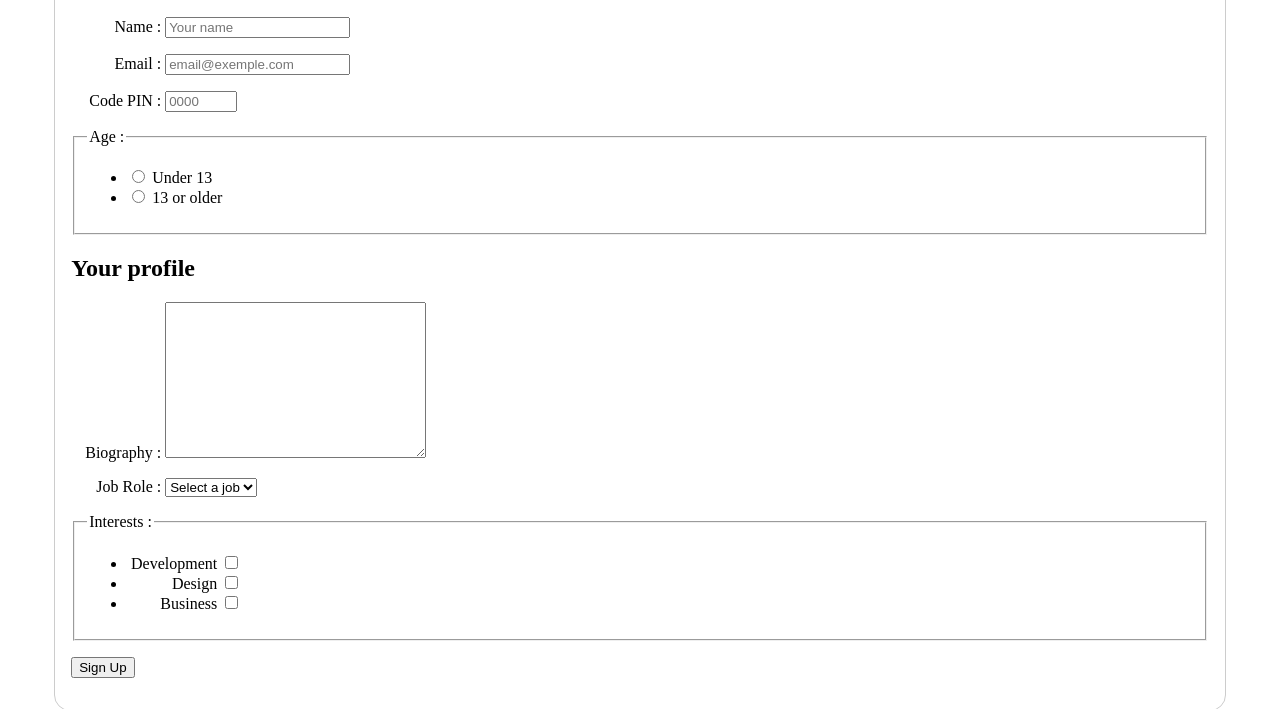
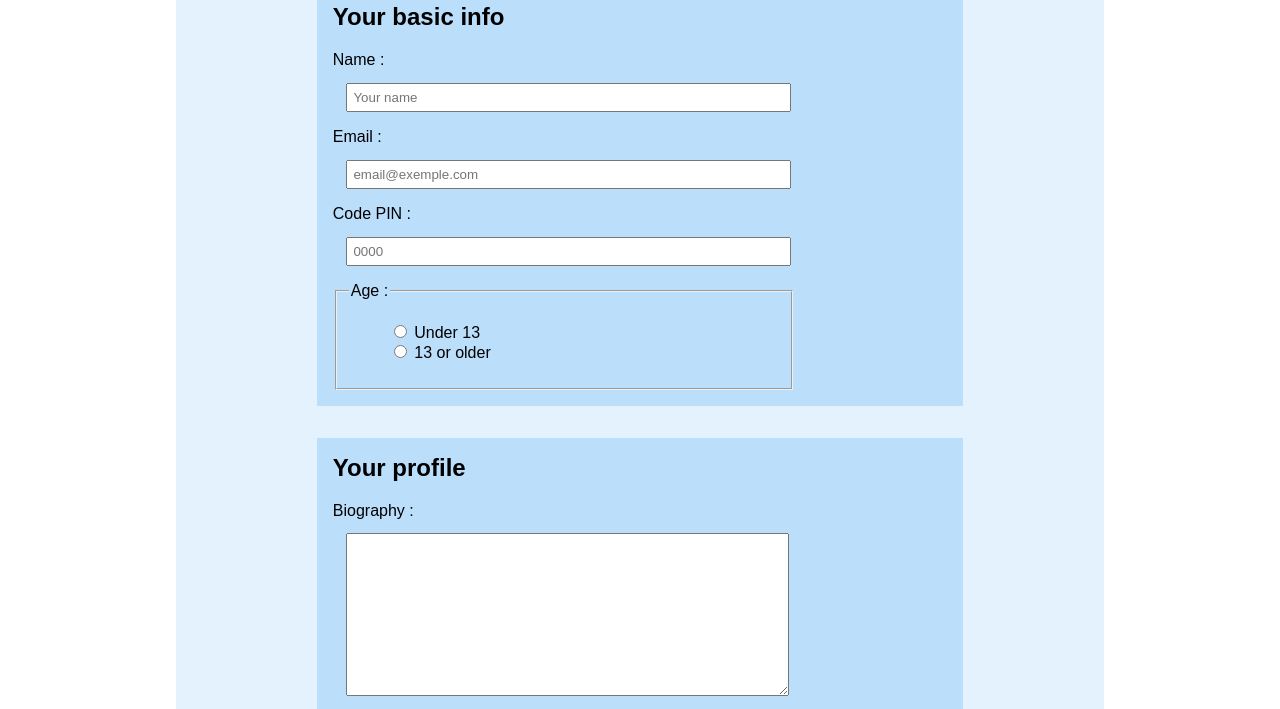
Before and after one commit to CosmoXI/FCC-SurveyForm, a plain HTML site: page index.html in a window 1280 px wide. Shown: the part 135-844 px from the top of the page. Drawn offline with Linux system fonts and the light colour scheme.

Commit message:
Add CSS styles, yeahh beautiful :)

```diff
--- a/index.html
+++ b/index.html
@@ -6,26 +6,22 @@
   <link rel="stylesheet" href="styles.css">
 </head>
 <body>
-
 <div class="form">
-
   <h1 id="title">Sign Up</h1>
-
   <form id="survey-form" action="">
-
     <section>
       <h2>Your basic info</h2>
         <p>
           <label id="name-label" for="name">Name : </label>
-        <input id="name" type="text" placeholder="Your name" required>
+          <input id="name" class="display__block" type="text" placeholder="Your name" required>
         </p>
         <p>
           <label id="email-label" for="email">Email : </label>
-        <input id="email" type="email" placeholder="email@exemple.com" required>
+          <input id="email" class="display__block" type="email" placeholder="email@exemple.com" required>
         </p>
         <p>
           <label id="number-label" for="number">Code PIN : </label>
-        <input id="number" type="number" placeholder="0000" min="1000" max="9999">
+          <input id="number" class="display__block" type="number" placeholder="0000" min="1000" max="9999">
         </p>
       <fieldset>
         <legend>Age : </legend>
@@ -41,16 +37,15 @@
         </ul>
       </fieldset>
     </section>
-
     <section>
       <h2>Your profile</h2>
       <p>
         <label for="comments">Biography : </label>
-        <textarea id="comments" name="comments" cols="30" rows="10"></textarea>
+        <textarea id="comments" class="display__block" name="comments" cols="30" rows="10"></textarea>
       </p>
       <p>
         <label for="dropdown">Job Role : </label>
-        <select id="dropdown" name="dropdown">
+        <select id="dropdown" class="display__block" name="dropdown">
           <option value selected disabled>Select a job</option>
           <option value="front">Front-end</option>
           <option value="back">Back-end</option>
@@ -61,23 +56,22 @@
         <legend>Interests :</legend>
         <ul>
           <li>
+            <input id="check-development" value="development" type="checkbox">
             <label for="check-development">Development</label>
-            <input id="check-development" value="development" type="checkbox">
           </li>
           <li>
+            <input id="check-design" value="design" type="checkbox">
             <label for="check-design">Design</label>
-            <input id="check-design" value="design" type="checkbox">
           </li>
           <li>
+            <input id="check-business" value="business" type="checkbox">
             <label for="check-business">Business</label>
-            <input id="check-business" value="business" type="checkbox">
           </li>
         </ul>
       </fieldset>
     </section>
-    <p><button id="submit" type="submit">Sign Up</button></p>
+    <p><button id="submit" class="display__block" type="submit">Sign Up</button></p>
   </form>
 </div>
-
 </body>
 </html>
--- a/styles.css
+++ b/styles.css
@@ -1,21 +1,53 @@
+body {
+    margin: 0;
+    font-family: sans-serif;
+}
+ul {
+    list-style: none;
+}
+h2 {
+    margin-top: 0;
+}
 .form {
     margin: 0 auto;
+    padding: .3em;
     width: 90%;
-    padding: 1em;
-    border: 1px solid #CCC;
-    border-radius: 1em;
+    background-color: #e3f2fd;
 }
-/*
 .form p {
     margin-top: 1rem;
 }
-*/
-label {
-    display: inline-block;
-    width: 90px;
-    text-align: right;
+section {
+    margin: 1em;
+    padding: 1em;
+    background-color: #bbdefb;
 }
-.label-age {;
-    width: inherit;
-    text-align: inherit;
+.display__block {
+    display: block;
+    margin: 1em auto 0 auto;
+    padding: .4em;
+    width: 90%;
 }
+@media (min-width: 900px){
+    .form {
+        padding: 2em 5em;
+        width: 60%;
+    }
+    section {
+        margin: 2em auto;
+        padding: 1em;
+        width: 80%;
+    }
+    .display__block {
+        margin: 1em;
+        width: 70%;
+    }
+    fieldset {
+        width: 70%;
+    }
+    #submit {
+        padding: .6em;
+        margin-left: 7em;
+        width: 50%;
+    }
+}
```
Lines whose indentation alone changed are shown as unchanged.
